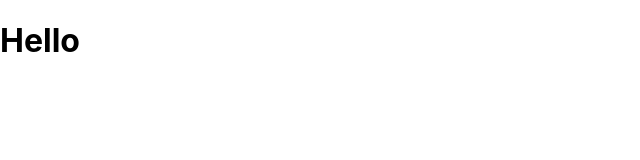
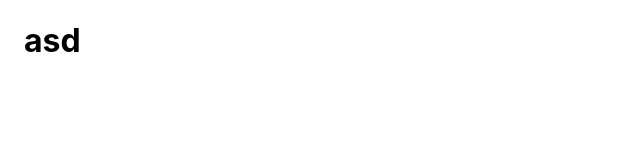
Before and after one commit to frost1335/ish-MERN, a React (Create React App) app in the folder client/: page / in a window 1280 px wide. Shown: the top 160 px of the page, without its empty margins (0-640 px from the left). Built offline with nearby package versions, Linux system fonts and the light colour scheme.

Commit message:
front edited

```diff
--- a/client/package.json
+++ b/client/package.json
@@ -3,9 +3,13 @@
   "version": "0.1.0",
   "private": true,
   "dependencies": {
+    "@material-ui/core": "^4.12.3",
+    "@material-ui/icons": "^4.11.2",
+    "@material-ui/lab": "^4.0.0-alpha.60",
     "@testing-library/jest-dom": "^5.11.4",
     "@testing-library/react": "^11.1.0",
     "@testing-library/user-event": "^12.1.10",
+    "axios": "^0.24.0",
     "react": "^17.0.2",
     "react-dom": "^17.0.2",
     "react-router": "^6.0.2",
--- a/client/src/App.js
+++ b/client/src/App.js
@@ -1,9 +1,15 @@
+import React from "react";
 import useRoutes from "./routes";
+import { BrowserRouter } from "react-router-dom";
 
 function App() {
   const router = useRoutes();
 
-  return <div className="App">{router}</div>;
+  return (
+    <div className="App">
+      <BrowserRouter>{router}</BrowserRouter>
+    </div>
+  );
 }
 
 export default App;
--- /dev/null
+++ b/client/src/pages/Home.js
@@ -0,0 +1,14 @@
+import React from "react";
+import { Container, Grid } from "@material-ui/core";
+
+const Home = () => {
+  return (
+    <Container>
+      <Grid item={true} xs={2}>
+        <h1>asd</h1>
+      </Grid>
+    </Container>
+  );
+};
+
+export default Home;
--- a/client/src/pages/Workers.js
+++ b/client/src/pages/Workers.js
@@ -0,0 +1,11 @@
+import React from "react";
+
+const Workers = () => {
+  return (
+    <div>
+      <h1>Workers</h1>
+    </div>
+  );
+};
+
+export default Workers;
--- a/client/src/routes.js
+++ b/client/src/routes.js
@@ -1,14 +1,14 @@
 import React from "react";
-import { BrowserRouter, Routes, Route } from "react-router-dom";
+import { Routes, Route } from "react-router-dom";
+import Home from "./pages/Home";
+import Workers from "./pages/Workers";
 
 const useRoutes = () => {
   return (
-    <BrowserRouter>
-      <Routes>
-        <Route path="/" element={<h1>Hello</h1>} />
-        <Route path="/add" element={<h1>Add</h1>} />
-      </Routes>
-    </BrowserRouter>
+    <Routes>
+      <Route path="/" element={<Home />} />
+      <Route path="/workers" element={<Workers />} />
+    </Routes>
   );
 };
 
```
Also changed, not shown: client/src/components/Button/Button.js (added), client/src/components/Category/Category.js (added), client/src/components/Category/Category.module.css (added), client/src/components/Navbar/Navbar.js (added), 1 other file (tests, documents, lock files or other folders).
